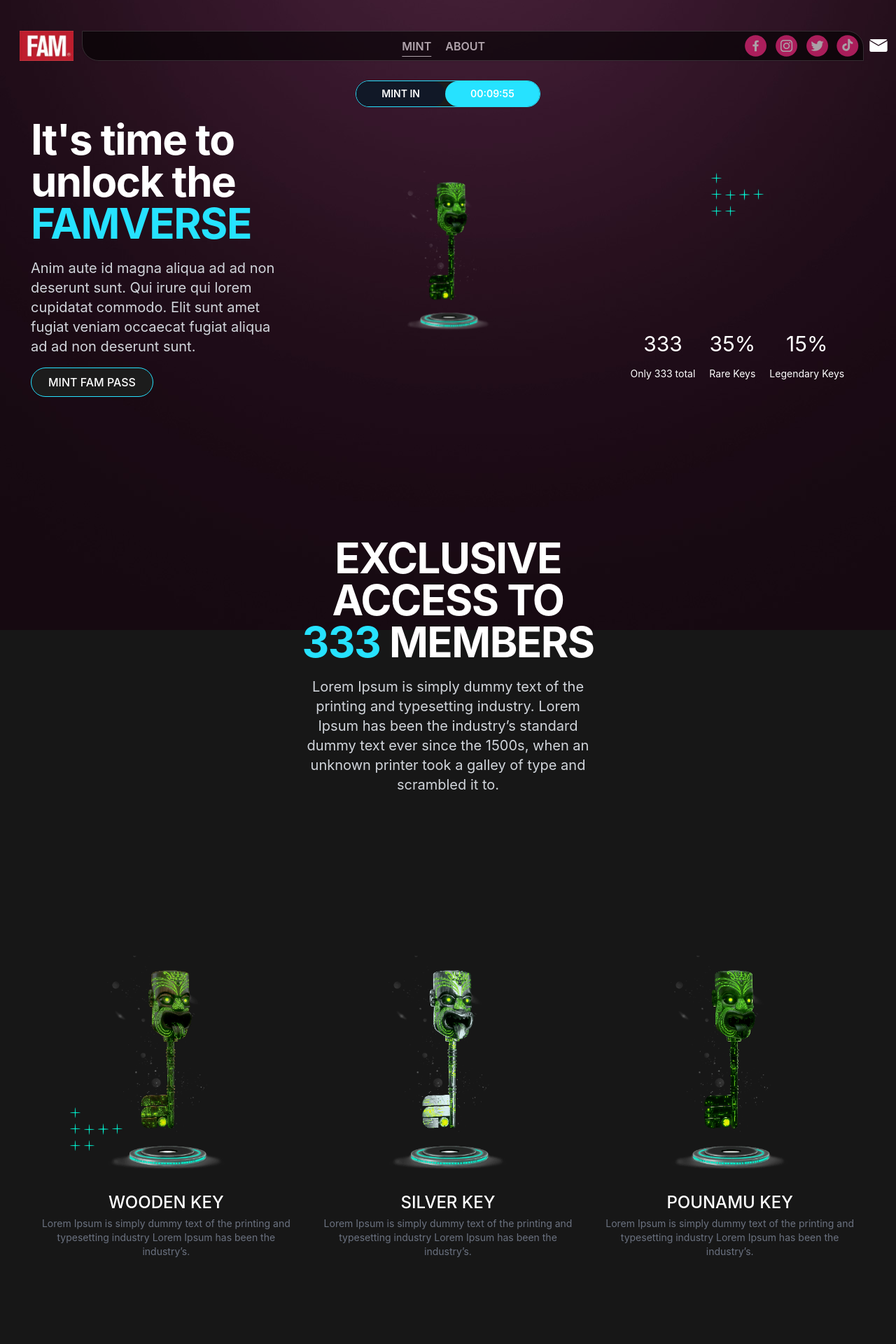
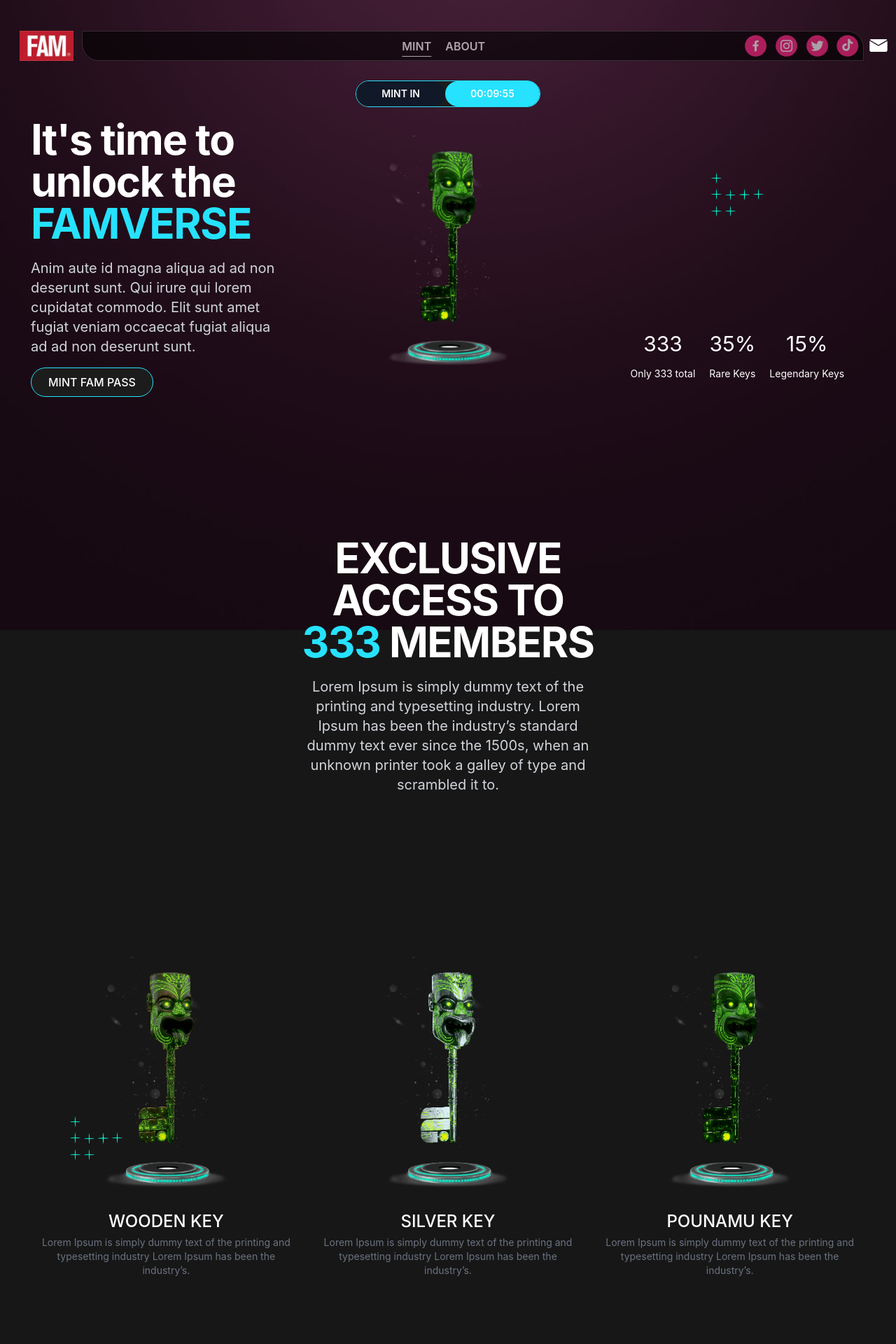
Before and after one commit to climax-solution/fam_frontend, a React (Vite) app: page / in a window 1280 px wide. Shown: the top 1920 px of the page at 70% size. Built offline with nearby package versions, Linux system fonts and the light colour scheme.

Commit message:
Update Top key with Follows

```diff
--- a/src/App.jsx
+++ b/src/App.jsx
@@ -57,7 +57,7 @@ function App() {
               <HeroMain />
             </div>
             <div className="w-full md:w-2/5 hover-animation order-2">
-              <img className="m-auto w-4/12" src={mainKey} />
+              <img className="m-auto w-[200px]" src={mainKey} />
             </div>
             <div className="w-full md:w-2/5 flex flex-col items-center order-3">
               <img src={stars} className="my-20  md:mb-20" />
--- a/src/components/Carousel.jsx
+++ b/src/components/Carousel.jsx
@@ -3,7 +3,7 @@ import ButtonWithOutline from "./ButtonWithOutline";
 export default function Carousel({ products }) {
   return (
     <div>
-      <div className="mx-auto max-w-2xl py-16 px-4 sm:py-24 sm:px-6 lg:max-w-7xl lg:px-8">
+      <div className="mx-auto max-w-2xl py-16 px-1 sm:py-24 sm:px-6 lg:max-w-7xl lg:px-8">
         <h2 id="products-heading" className="sr-only">
           Products
         </h2>
@@ -14,7 +14,7 @@ export default function Carousel({ products }) {
               <div className="aspect-w-1 aspect-h-1 w-full overflow-hidden rounded-lg sm:aspect-w-2 sm:aspect-h-3">
                 <img
                   src={product.imageSrc}
-                  className="h-full w-6/12 m-auto object-cover object-center group-hover:opacity-75"
+                  className="h-full w-[200px] m-auto object-cover object-center group-hover:opacity-75"
                 />
               </div>
               <div className="mt-4 flex items-center justify-center  text-center font-medium text-gray-900">
```
